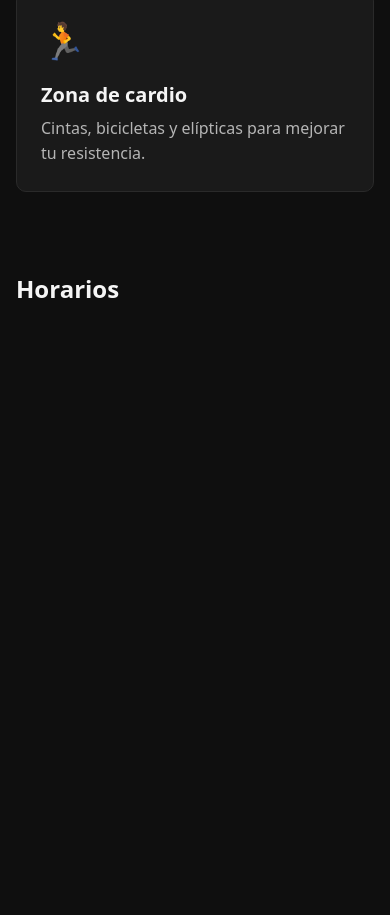
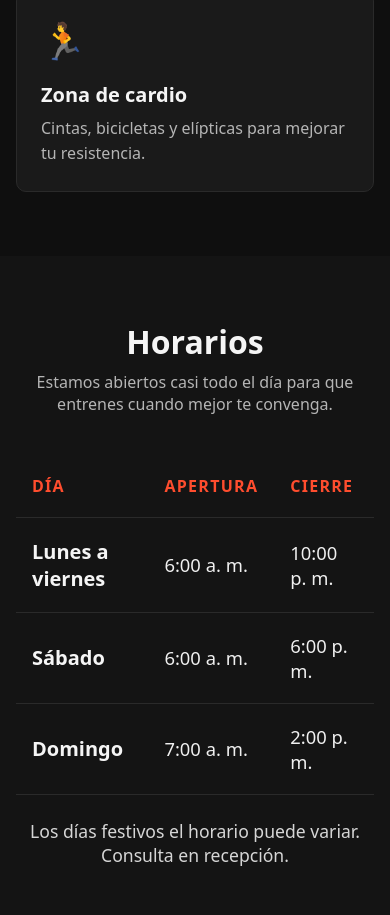
Before and after one commit to heredixmaster-ui/gym-plan, a website built with Vite: page index.html in a window 390 px wide. Shown: the part 1729-2644 px from the top of the page. Built offline with nearby package versions, Linux system fonts and the light colour scheme.

Commit message:
Add schedule with responsive table

```diff
--- a/index.html
+++ b/index.html
@@ -87,7 +87,48 @@
     </div>
   </div>
       </section>
-      <section id="horarios" class="section"><h2>Horarios</h2></section>
+      <section id="horarios" class="schedule">
+  <div class="container">
+    <h2 class="section__title">Horarios</h2>
+    <p class="section__subtitle">
+      Estamos abiertos casi todo el día para que entrenes cuando mejor te convenga.
+    </p>
+
+    <div class="table-wrapper">
+      <table class="schedule__table">
+        <caption class="visually-hidden">Horario de atención del gimnasio</caption>
+        <thead>
+          <tr>
+            <th scope="col">Día</th>
+            <th scope="col">Apertura</th>
+            <th scope="col">Cierre</th>
+          </tr>
+        </thead>
+        <tbody>
+          <tr>
+            <th scope="row">Lunes a viernes</th>
+            <td>6:00 a. m.</td>
+            <td>10:00 p. m.</td>
+          </tr>
+          <tr>
+            <th scope="row">Sábado</th>
+            <td>6:00 a. m.</td>
+            <td>6:00 p. m.</td>
+          </tr>
+          <tr>
+            <th scope="row">Domingo</th>
+            <td>7:00 a. m.</td>
+            <td>2:00 p. m.</td>
+          </tr>
+        </tbody>
+      </table>
+    </div>
+
+    <p class="schedule__note">
+      Los días festivos el horario puede variar. Consulta en recepción.
+    </p>
+  </div>
+      </section>
       <section id="contacto" class="section"><h2>Contacto</h2></section>
     </main>
 
--- a/src/style.css
+++ b/src/style.css
@@ -210,6 +210,88 @@ ul {
   line-height: 1.6;
 }
 
+/* ---------- Horarios ---------- */
+.schedule {
+  padding: 4rem 1rem;
+  background: #141414;
+  scroll-margin-top: var(--altura-header);
+}
+
+.table-wrapper {
+  max-width: 700px;
+  margin: 0 auto;
+  overflow-x: auto;
+}
+
+.schedule__table {
+  width: 100%;
+  border-collapse: collapse;
+}
+
+.schedule__table th,
+.schedule__table td {
+  padding: 1.25rem 1rem;
+  text-align: left;
+  border-bottom: 1px solid #2a2a2a;
+  font-size: 1.15rem;
+}
+
+.schedule__table thead th {
+  color: var(--color-acento);
+  text-transform: uppercase;
+  font-size: 1rem;
+  letter-spacing: 0.08em;
+}
+
+.schedule__table tbody th {
+  font-weight: 700;
+  font-size: 1.25rem;
+}
+
+.schedule__table td {
+  color: #f0f0f0;
+  font-weight: 500;
+}
+
+.schedule__note {
+  max-width: 700px;
+  margin: 1.5rem auto 0;
+  text-align: center;
+  color: #d6d6d6;
+  font-size: 1.1rem;
+}
+
+@media (min-width: 768px) {
+  .table-wrapper,
+  .schedule__note {
+    max-width: 850px;
+  }
+
+  .schedule__table th,
+  .schedule__table td {
+    font-size: 1.35rem;
+    padding: 1.5rem 1.25rem;
+  }
+
+  .schedule__table tbody th {
+    font-size: 1.45rem;
+  }
+
+  .schedule__note {
+    font-size: 1.2rem;
+  }
+}
+
+/* Texto solo para lectores de pantalla */
+.visually-hidden {
+  position: absolute;
+  width: 1px;
+  height: 1px;
+  overflow: hidden;
+  clip: rect(0, 0, 0, 0);
+  white-space: nowrap;
+}
+
 /* ---------- Escritorio ---------- */
 @media (min-width: 768px) {
   .menu-toggle {
```
